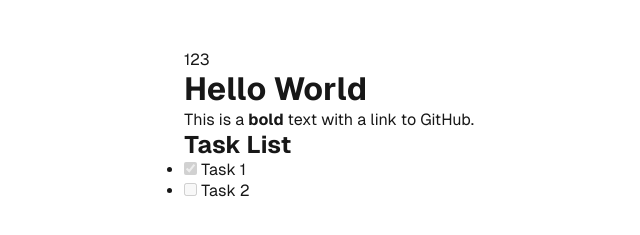
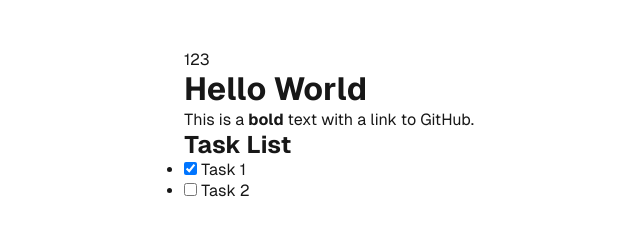
Before and after one commit to alfredhuang426/my-next-app-2, a Next.js app: page / in a window 1280 px wide. Shown: the part 275-510 px from the top of the page, without its empty margins (311-951 px from the left). Built offline with nearby package versions, Linux system fonts and the light colour scheme.

Commit message:
markdown-to-jsx

```diff
--- a/package.json
+++ b/package.json
@@ -9,6 +9,7 @@
     "lint": "next lint"
   },
   "dependencies": {
+    "markdown-to-jsx": "^7.5.0",
     "next": "14.2.16",
     "react": "^18",
     "react-dom": "^18",
--- a/src/app/Shell.tsx
+++ b/src/app/Shell.tsx
@@ -1,3 +1,4 @@
+"use client";
 import React from 'react'
 import dynamic from 'next/dynamic';
 
--- a/src/app/ShowMarkdown.tsx
+++ b/src/app/ShowMarkdown.tsx
@@ -1,8 +1,10 @@
 "use client";
 import React from "react";
-import ReactMarkdown from "react-markdown";
-import remarkGfm from "remark-gfm";
-import rehypeRaw from "rehype-raw";
+// import ReactMarkdown from "react-markdown";
+// import remarkGfm from "remark-gfm";
+// import rehypeRaw from "rehype-raw";
+
+import Markdown from 'markdown-to-jsx';
 
 const markdown = `
 # Hello World
@@ -18,9 +20,9 @@ const ShowMarkdown = () => {
   return (
     <>
       <div>123</div>
-      <ReactMarkdown remarkPlugins={[remarkGfm]} rehypePlugins={[rehypeRaw]}>
+      <Markdown>
         {markdown}
-      </ReactMarkdown>
+      </Markdown>
     </>
   );
 };
```
Also changed, not shown: 1 other file (tests, documents, lock files or other folders).
